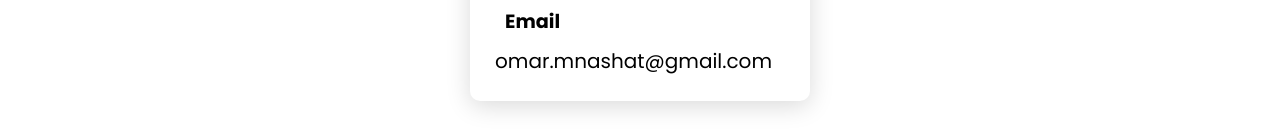
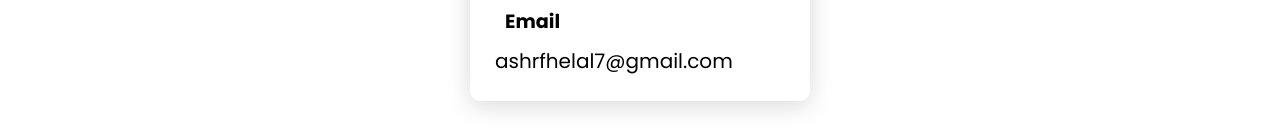
Before and after one commit to omarmnashat/MR-Ashraf-Hilal, a plain HTML site: page index.html in a window 1280 px wide. Shown: the part 4115-4251 px from the top of the page. Drawn offline with Linux system fonts and the light colour scheme.

Commit message:
Update index.html

```diff
--- a/index.html
+++ b/index.html
@@ -138,7 +138,7 @@
                 </div>
                 <div class="info">
                     <h3>Email</h3>
-                    <p>omar.mnashat@gmail.com</p>
+                    <p>ashrfhelal7@gmail.com</p>
                 </div>
                 </div>
             </div>
```
